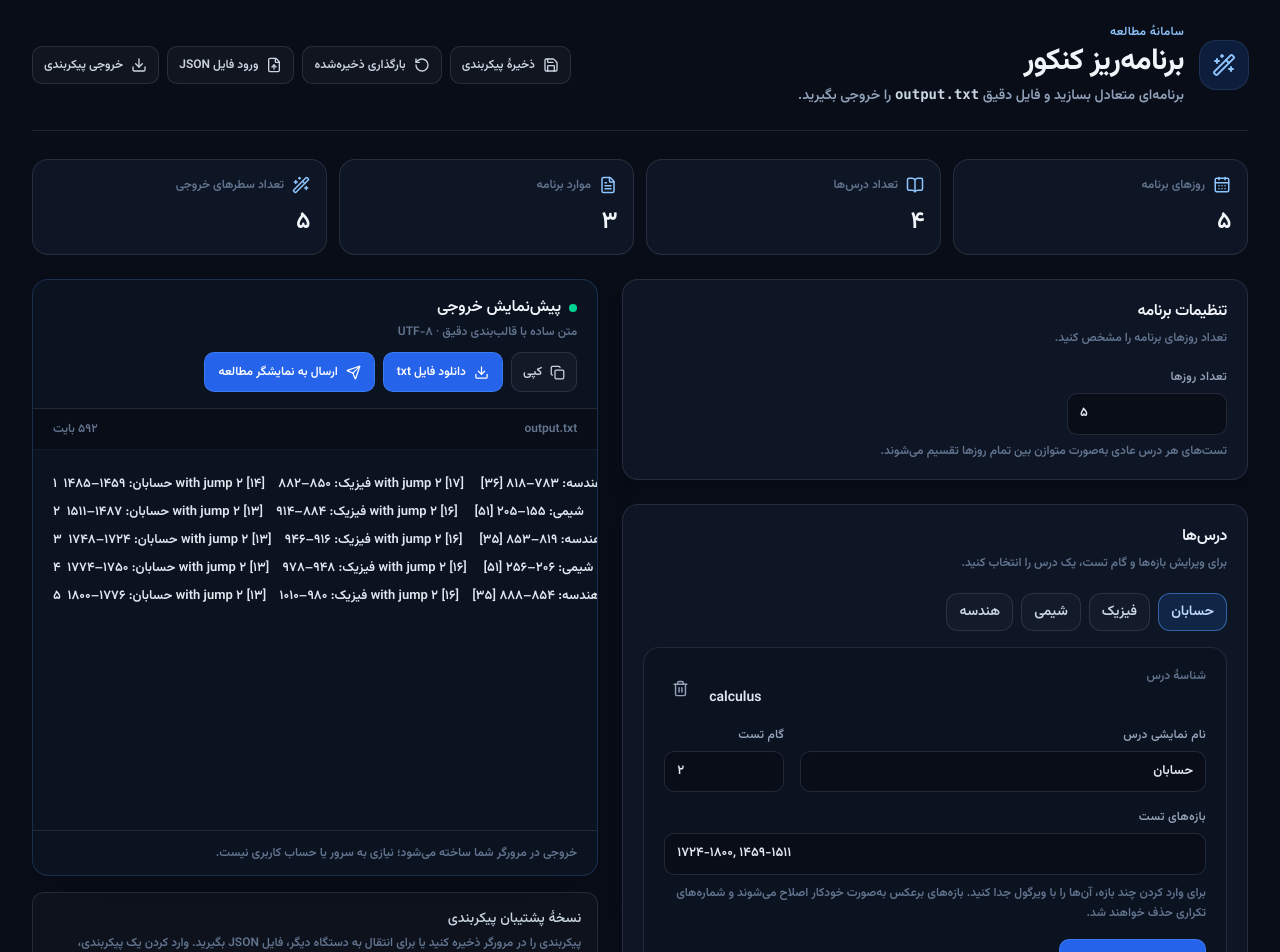
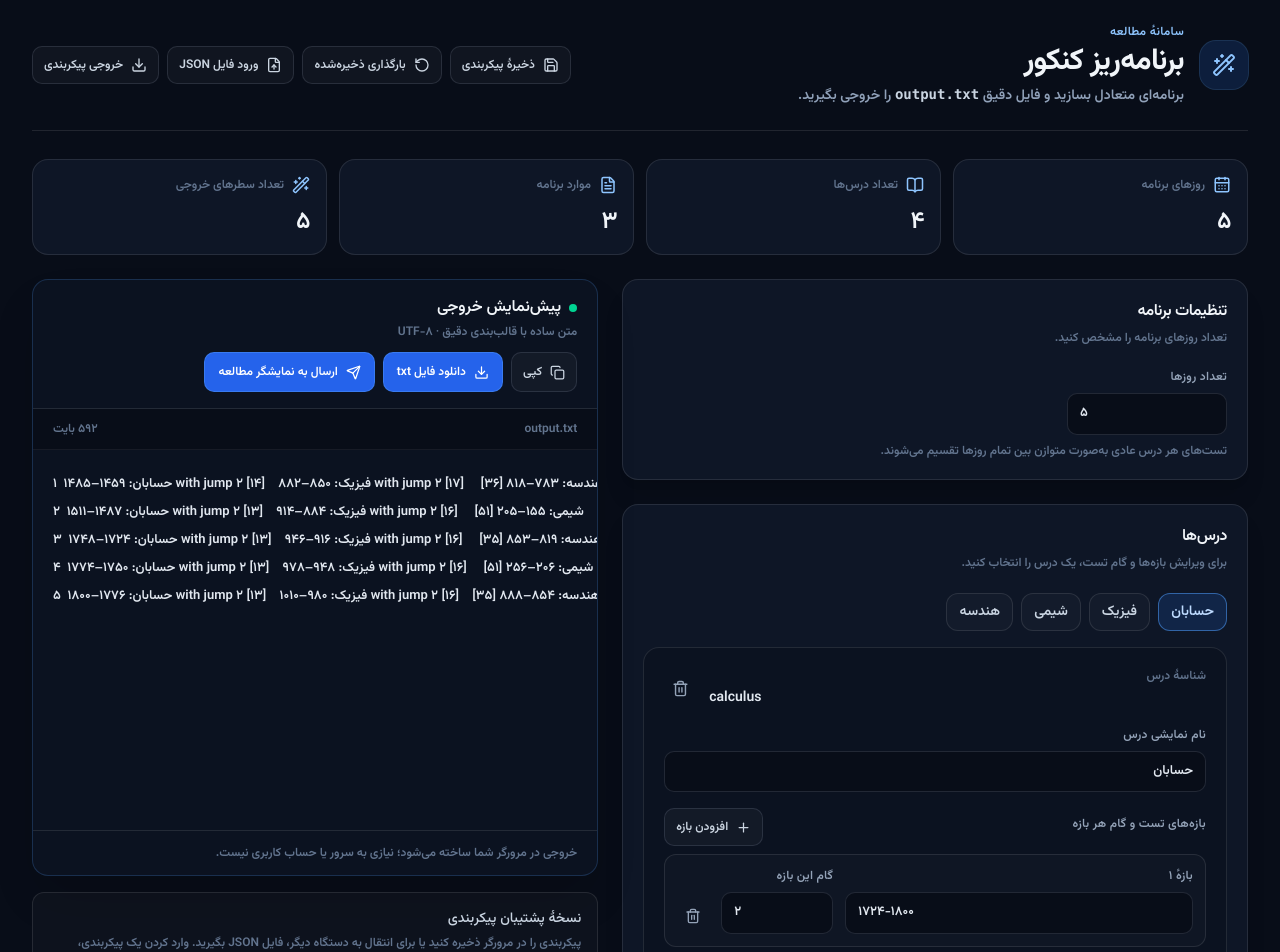
Before and after one commit to 0XiSi/study-analyzer, a Next.js app: page /planner in a window 1280 px wide. Shown: the top 952 px of the page. Built offline with nearby package versions, Linux system fonts and the light colour scheme.

Commit message:
perfect things

```diff
--- a/app/lib/planner.ts
+++ b/app/lib/planner.ts
@@ -1,5 +1,11 @@
+export type SubjectRangeConfig = {
+  range: string;
+  step: number;
+};
 export type SubjectConfig = {
   name: string;
+  /** Independent range steps. Takes precedence over legacy range/step fields. */
+  ranges?: SubjectRangeConfig[];
   range?: string | string[];
   start?: number;
   end?: number;
@@ -20,31 +26,79 @@ function uniqueSorted(values: number[]): number[] {
   return [...new Set(values)].sort((a, b) => a - b);
 }
 
+type SubjectTestData = {
+  tests: number[];
+  stepByTest: Map<number, number>;
+  defaultStep: number;
+};
+
+function validateStep(stepValue: unknown): number {
+  const step = Number(stepValue ?? 1);
+  if (!Number.isInteger(step) || step <= 0) {
+    throw new Error(`Invalid step: ${step}. Step must be a positive integer.`);
+  }
+  return step;
+}
+
+function buildSubjectTestData(subject: SubjectConfig): SubjectTestData {
+  const defaultStep = validateStep(subject.step ?? 1);
+
+  if ('tests' in subject) {
+    const tests = uniqueSorted((subject.tests ?? []).map(Number));
+    if (!tests.length) throw new Error("Subject has an empty 'tests' list.");
+    return {
+      tests,
+      stepByTest: new Map(tests.map((test) => [test, defaultStep])),
+      defaultStep,
+    };
+  }
+
+  let configuredRanges: { range: string; step: number }[];
+  if (Array.isArray(subject.ranges)) {
+    if (!subject.ranges.length) {
+      throw new Error("Subject 'ranges' must be a non-empty list of ranges.");
+    }
+    configuredRanges = subject.ranges.map((item) => {
+      if (!item || typeof item.range !== 'string') {
+        throw new Error("Every subject range must contain a string 'range'.");
+      }
+      return { range: item.range, step: validateStep(item.step) };
+    });
+  } else if ('range' in subject) {
+    const ranges = typeof subject.range === 'string' ? [subject.range] : subject.range;
+    if (!Array.isArray(ranges) || !ranges.length) {
+      throw new Error("Subject 'range' must be a string or a non-empty list of ranges.");
+    }
+    // Backwards compatibility: old configuration applies one step to every range.
+    configuredRanges = ranges.map((range) => ({ range: String(range), step: defaultStep }));
+  } else {
+    if (subject.start === undefined || subject.end === undefined) {
+      throw new Error("Subject must contain 'ranges', 'range', or both 'start' and 'end'.");
+    }
+    configuredRanges = [{ range: `${subject.start}-${subject.end}`, step: defaultStep }];
+  }
+
+  const stepByTest = new Map<number, number>();
+  for (const configured of configuredRanges) {
+    let [start, end] = parseRange(configured.range);
+    if (start > end) [start, end] = [end, start];
+    for (let value = start; value <= end; value += configured.step) {
+      // If ranges overlap, count each test once and use the first range's step
+      // when formatting its sequence in output.txt.
+      if (!stepByTest.has(value)) stepByTest.set(value, configured.step);
+    }
+  }
+
+  if (!stepByTest.size) throw new Error('A subject must include at least one test.');
+  return {
+    tests: uniqueSorted([...stepByTest.keys()]),
+    stepByTest,
+    defaultStep,
+  };
+}
+
 export function buildTests(subject: SubjectConfig): number[] {
-  if ('tests' in subject) {
-    const tests = (subject.tests ?? []).map(Number);
-    if (!tests.length) throw new Error("Subject has an empty 'tests' list.");
-    return uniqueSorted(tests);
-  }
-  const step = Number(subject.step ?? 1);
-  if (step <= 0 || !Number.isInteger(step)) throw new Error(`Invalid step: ${step}. Step must be > 0.`);
-  if ('range' in subject) {
-    const ranges = typeof subject.range === 'string' ? [subject.range] : subject.range;
-    if (!Array.isArray(ranges) || !ranges.length) throw new Error("Subject 'range' must be a string or a non-empty list of ranges.");
-    const tests: number[] = [];
-    for (const rangeValue of ranges) {
-      let [start, end] = parseRange(String(rangeValue));
-      if (start > end) [start, end] = [end, start];
-      for (let value = start; value <= end; value += step) tests.push(value);
-    }
-    return uniqueSorted(tests);
-  }
-  if (subject.start === undefined || subject.end === undefined) throw new Error("Subject must contain either 'range', or both 'start' and 'end'.");
-  let { start, end } = subject as { start: number; end: number };
-  if (start > end) [start, end] = [end, start];
-  const tests: number[] = [];
-  for (let value = start; value <= end; value += step) tests.push(value);
-  return tests;
+  return buildSubjectTestData(subject).tests;
 }
 
 function splitEvenly(items: number[], parts: number): Chunk[] {
@@ -119,18 +173,40 @@ function optimizeChoiceGroup(baseDailyTotals: number[], chunksBySubject: Record<
   return dp(Array(subjectIds.length).fill(0), -1).path;
 }
 
-function formatChunk(chunk: number[], step: number): string {
+function formatChunk(
+  chunk: number[],
+  stepByTest: Map<number, number>,
+  defaultStep: number,
+): string {
   if (!chunk.length) throw new Error('Chunk cannot be empty.');
-  if (chunk.length === 1) return `${chunk[0]} [1]`;
-  const ranges: [number, number][] = [];
-  let start = chunk[0], previous = chunk[0];
+
+  const formatSegment = (start: number, end: number, step: number) => {
+    if (start === end) return String(start);
+    return step === 1
+      ? `${start}–${end}`
+      : `${start}–${end} with jump ${step}`;
+  };
+
+  const segments: string[] = [];
+  let start = chunk[0];
+  let previous = chunk[0];
+  let currentStep = stepByTest.get(chunk[0]) ?? defaultStep;
+
   for (const value of chunk.slice(1)) {
-    if (value !== previous + step) { ranges.push([start, previous]); start = value; }
+    const valueStep = stepByTest.get(value) ?? defaultStep;
+    if (valueStep === currentStep && value === previous + currentStep) {
+      previous = value;
+      continue;
+    }
+
+    segments.push(formatSegment(start, previous, currentStep));
+    start = value;
     previous = value;
+    currentStep = valueStep;
   }
-  ranges.push([start, previous]);
-  const formatted = ranges.map(([a, b]) => a === b ? String(a) : step === 1 ? `${a}–${b}` : `${a}–${b} with jump ${step}`);
-  return `${formatted.join(', ')} [${chunk.length}]`;
+
+  segments.push(formatSegment(start, previous, currentStep));
+  return `${segments.join(', ')} [${chunk.length}]`;
 }
 
 export function validateConfig(config: PlannerConfig): void {
@@ -173,9 +249,12 @@ export function generatePlan(config: PlannerConfig): string {
   const days = Number(config.days), subjects = config.subjects, schedule = config.schedule;
   const testsBySubject: Record<string, number[]> = {};
   const stepBySubject: Record<string, number> = {};
+  const testStepsBySubject: Record<string, Map<number, number>> = {};
   for (const [id, subject] of Object.entries(subjects)) {
-    testsBySubject[id] = buildTests(subject);
-    stepBySubject[id] = Number(subject.step ?? 1);
+    const data = buildSubjectTestData(subject);
+    testsBySubject[id] = data.tests;
+    stepBySubject[id] = data.defaultStep;
+    testStepsBySubject[id] = data.stepByTest;
   }
   const normalChunks: Record<string, Chunk[]> = {};
   for (const item of schedule) if ('subject' in item) normalChunks[item.subject] = splitEvenly(testsBySubject[item.subject], days);
@@ -204,12 +283,12 @@ export function generatePlan(config: PlannerConfig): string {
       if ('subject' in item) {
         const id = item.subject;
         if (!(id in result[day])) continue;
-        parts.push(`${subjects[id].name}: ${formatChunk(result[day][id], stepBySubject[id])}`);
+        parts.push(`${subjects[id].name}: ${formatChunk(result[day][id], testStepsBySubject[id], stepBySubject[id])}`);
       } else {
         for (const rawId of item.one_of) {
           const id = String(rawId);
           if (!(id in result[day])) continue;
-          parts.push(`${subjects[id].name}: ${formatChunk(result[day][id], stepBySubject[id])}`);
+          parts.push(`${subjects[id].name}: ${formatChunk(result[day][id], testStepsBySubject[id], stepBySubject[id])}`);
           break;
         }
       }
--- a/app/planner/page.tsx
+++ b/app/planner/page.tsx
@@ -33,12 +33,14 @@ const starter: PlannerConfig = {
   subjects: {
     calculus: {
       name: 'حسابان',
-      range: ['1724-1800', '1459-1511'],
-      step: 2,
+      ranges: [
+        { range: '1724-1800', step: 2 },
+        { range: '1459-1511', step: 2 },
+      ],
     },
-    physics: { name: 'فیزیک', range: '850-1010', step: 2 },
-    chemistry: { name: 'شیمی', range: '155-256', step: 1 },
-    geometry: { name: 'هندسه', range: '783-888', step: 1 },
+    physics: { name: 'فیزیک', ranges: [{ range: '850-1010', step: 2 }] },
+    chemistry: { name: 'شیمی', ranges: [{ range: '155-256', step: 1 }] },
+    geometry: { name: 'هندسه', ranges: [{ range: '783-888', step: 1 }] },
   },
   schedule: [
     { subject: 'calculus' },
@@ -47,21 +49,38 @@ const starter: PlannerConfig = {
   ],
 };
 
+type RangeDraft = { range: string; step: string };
+
 type SubjectDraft = {
   id: string;
   name: string;
-  ranges: string;
-  step: string;
+  ranges: RangeDraft[];
 };
 
-const toDraft = (id: string, subject: SubjectConfig): SubjectDraft => ({
+const toDraft = (id: string, subject: SubjectConfig): SubjectDraft => {
+  const ranges: RangeDraft[] = Array.isArray(subject.ranges)
+    ? subject.ranges.map((item) => ({
+        range: item.range,
+        step: String(item.step ?? 1),
+      }))
+    : (Array.isArray(subject.range)
+        ? subject.range
+        : subject.range
+          ? [subject.range]
+          : subject.start !== undefined && subject.end !== undefined
+            ? [`${subject.start}-${subject.end}`]
+            : [''])
+      .map((range) => ({
+        range,
+        step: String(subject.step ?? 1),
+      }));
+
+  return {
     id,
     name: subject.name,
-  ranges: Array.isArray(subject.range)
-    ? subject.range.join(', ')
-    : subject.range ?? `${subject.start ?? ''}-${subject.end ?? ''}`,
-  step: String(subject.step ?? 1),
-});
+    ranges: ranges.length ? ranges : [{ range: '', step: String(subject.step ?? 1) }],
+  };
+};
 
 const RETURNED_OUTPUT_KEY = 'study-planner-returned-output';
 
@@ -158,13 +177,29 @@ export default function PlannerPage() {
       return;
     }
 
-    const ranges = draft.ranges
-      .split(',')
-      .map((value) => value.trim())
-      .filter(Boolean);
+    const ranges = draft.ranges.map((item) => ({
+      range: item.range.trim(),
+      step: Number(item.step),
+    }));
 
-    if (!ranges.length) {
-      setError('حداقل یک بازه تست وارد کنید؛ مثلاً 1724-1800.');
+    if (!ranges.length || ranges.some((item) => !item.range)) {
+      setError('برای هر ردیف یک بازه وارد کنید؛ مثلاً 1724-1800.');
+      return;
+    }
+
+    const invalidRange = ranges.find(
+      (item) => !/^\d+\s*[-–—]\s*\d+$/.test(item.range),
+    );
+    if (invalidRange) {
+      setError(`بازهٔ «${invalidRange.range}» معتبر نیست. از قالب 1724-1800 استفاده کنید.`);
+      return;
+    }
+
+    const invalidStep = ranges.find(
+      (item) => !Number.isInteger(item.step) || item.step <= 0,
+    );
+    if (invalidStep) {
+      setError('گام هر بازه باید یک عدد صحیح بزرگ‌تر از صفر باشد.');
       return;
     }
 
@@ -179,8 +214,7 @@ export default function PlannerPage() {
 
     next[id] = {
       name: draft.name.trim(),
-      range: ranges.length === 1 ? ranges[0] : ranges,
-      step: Number(draft.step),
+      ranges,
     };
 
     setConfigAndResetOutput({
@@ -211,7 +245,7 @@ export default function PlannerPage() {
       return;
     }
 
-    const subject = { name: newName.trim(), range: '1-20', step: 1 };
+    const subject = { name: newName.trim(), ranges: [{ range: '1-20', step: 1 }] };
 
     setConfigAndResetOutput({
       ...config,
@@ -248,7 +282,7 @@ export default function PlannerPage() {
       updateSubjectDraft(nextId);
     } else {
       setSelected('');
-      setDraft({ id: '', name: '', ranges: '', step: '1' });
+      setDraft({ id: '', name: '', ranges: [{ range: '', step: '1' }] });
     }
 
     setError('');
@@ -599,7 +633,6 @@ export default function PlannerPage() {
                     </button>
                   </div>
 
-                  <div className="grid gap-4 sm:grid-cols-[1fr_120px]">
                   <div>
                     <label className="field-label">نام نمایشی درس</label>
                     <input
@@ -611,36 +644,91 @@ export default function PlannerPage() {
                       placeholder="مثلاً حسابان"
                     />
                   </div>
+
+                  <div className="mt-4">
+                    <div className="mb-2 flex flex-wrap items-center justify-between gap-2">
+                      <label className="field-label mb-0">بازه‌های تست و گام هر بازه</label>
+                      <button
+                        type="button"
+                        onClick={() =>
+                          setDraft({
+                            ...draft,
+                            ranges: [...draft.ranges, { range: '', step: '1' }],
+                          })
+                        }
+                        className="btn-secondary"
+                      >
+                        <Plus size={15} /> افزودن بازه
+                      </button>
+                    </div>
+
+                    <div className="space-y-2">
+                      {draft.ranges.map((range, index) => (
+                        <div
+                          key={index}
+                          className="grid items-end gap-3 rounded-xl border border-white/10 bg-white/[.02] p-3 sm:grid-cols-[minmax(0,1fr)_112px_auto]"
+                        >
+                          <div className="min-w-0">
+                            <label className="field-label">بازهٔ {index + 1}</label>
+                            <input
+                              value={range.range}
+                              onChange={(event) =>
+                                setDraft({
+                                  ...draft,
+                                  ranges: draft.ranges.map((item, itemIndex) =>
+                                    itemIndex === index
+                                      ? { ...item, range: event.target.value }
+                                      : item,
+                                  ),
+                                })
+                              }
+                              className="field-input"
+                              placeholder="1724-1800"
+                              dir="ltr"
+                            />
+                          </div>
                           <div>
-                      <label className="field-label">گام تست</label>
+                            <label className="field-label">گام این بازه</label>
                             <input
                               type="number"
                               min={1}
-                        value={draft.step}
+                              step={1}
+                              value={range.step}
                               onChange={(event) =>
-                          setDraft({ ...draft, step: event.target.value })
+                                setDraft({
+                                  ...draft,
+                                  ranges: draft.ranges.map((item, itemIndex) =>
+                                    itemIndex === index
+                                      ? { ...item, step: event.target.value }
+                                      : item,
+                                  ),
+                                })
                               }
                               className="field-input"
                               dir="ltr"
                             />
                           </div>
+                          <button
+                            type="button"
+                            onClick={() =>
+                              setDraft({
+                                ...draft,
+                                ranges: draft.ranges.filter((_, itemIndex) => itemIndex !== index),
+                              })
+                            }
+                            disabled={draft.ranges.length === 1}
+                            className="icon-button mb-0.5 disabled:cursor-not-allowed disabled:opacity-30"
+                            aria-label={`حذف بازهٔ ${index + 1}`}
+                            title="حذف این بازه"
+                          >
+                            <Trash2 size={16} />
+                          </button>
+                        </div>
+                      ))}
                     </div>
 
-                  <div className="mt-4">
-                    <label className="field-label">بازه‌های تست</label>
-                    <input
-                      value={draft.ranges}
-                      onChange={(event) =>
-                        setDraft({ ...draft, ranges: event.target.value })
-                      }
-                      className="field-input"
-                      placeholder="1724-1800, 1459-1511"
-                      dir="ltr"
-                    />
                     <p className="mt-2 text-xs leading-5 text-slate-500">
-                      برای وارد کردن چند بازه، آن‌ها را با ویرگول جدا کنید. بازه‌های
-                      برعکس به‌صورت خودکار اصلاح می‌شوند و شماره‌های تکراری حذف
-                      خواهند شد.
+                      برای هر بازه، گام مستقل تعیین کنید. مثلاً بازهٔ 100-120 با گام 2، تست‌های 100، 102، 104 و ... را شامل می‌شود. بازه‌های برعکس خودکار اصلاح و شماره‌های تکراری حذف می‌شوند.
                     </p>
                   </div>
 
--- a/app/showPlan/page.tsx
+++ b/app/showPlan/page.tsx
@@ -22,6 +22,7 @@ import {
 type Range = {
   from: number;
   to: number;
+  step?: number;
 };
 
 type Part = {
@@ -141,17 +142,22 @@ function getSubjectStyle(subject: string): SubjectStyle {
 */
 
 function parseRange(rangeText: string): Range | null {
-  const match = rangeText
-    .trim()
-    .match(/^(\d+)\s*[–—-]\s*(\d+)$/);
+  const value = rangeText.trim();
+  const single = value.match(/^(\d+)$/);
+  if (single) {
+    const number = Number(single[1]);
+    return { from: number, to: number };
+  }
 
-  if (!match) {
-    return null;
-  }
+  const match = value.match(
+    /^(\d+)\s*[–—-]\s*(\d+)(?:\s+with jump\s+(\d+))?$/,
+  );
+  if (!match) return null;
 
   return {
     from: Number(match[1]),
     to: Number(match[2]),
+    ...(match[3] ? { step: Number(match[3]) } : {}),
   };
 }
 
@@ -187,34 +193,21 @@ function parseSchedule(text: string): Day[] {
     const parts: Part[] = [];
 
     for (const entry of entries) {
-      const match = entry.match(
-        /^(.+?):\s*(.+?)(?:\s+with jump\s+(\d+))?\s*\[(\d+)\]$/
-      );
+      const match = entry.match(/^(.+?):\s*(.*?)\s*\[(\d+)\]$/);
+      if (!match) continue;
 
-      if (!match) {
-        continue;
-      }
-
-      const [, subject, rangesText, step, count] = match;
-
+      const [, subject, rangesText, count] = match;
       const ranges = rangesText
-        .split(",")
+        .split(',')
         .map((range) => parseRange(range))
         .filter((range): range is Range => range !== null);
 
-      if (ranges.length === 0) {
-        continue;
-      }
+      if (ranges.length === 0) continue;
 
       parts.push({
         subject: subject.trim(),
         ranges,
         count: Number(count),
-        ...(step
-          ? {
-              step: Number(step),
-            }
-          : {}),
       });
     }
 
@@ -354,37 +347,19 @@ function PartCard({
                     font-medium
                     tabular-nums
                     2xl:text-[13px]
-                    ${
-                      done
-                        ? "text-slate-600"
-                        : "text-slate-400"
-                    }
+                    ${done ? "text-slate-600" : "text-slate-400"}
                   `}
                 >
-                  {range.from} ← {range.to}
+                  {range.from === range.to ? range.from : `${range.from} ← ${range.to}`}
                 </span>
+                {range.step !== undefined && range.step > 1 && (
+                  <span className={`text-[9px] ${done ? "text-slate-700" : "text-slate-500"}`}>
+                    گام {range.step}
+                  </span>
+                )}
               </div>
             ))}
 
-            {part.step !== undefined && (
-              <div className="flex items-center gap-1.5 whitespace-nowrap">
-                <span className="h-0.5 w-0.5 rounded-full bg-slate-600" />
-
-                <span
-                  className={`
-                    text-[9px]
-                    2xl:text-[8px]
-                    ${
-                      done
-                        ? "text-slate-700"
-                        : "text-slate-500"
-                    }
-                  `}
-                >
-                  گام {part.step}
-                </span>
-              </div>
-            )}
           </div>
 
           {/* Remaining */}
```
Lines whose indentation alone changed are shown as unchanged.
